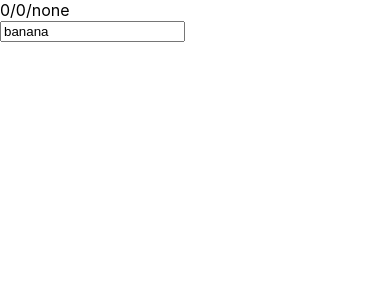
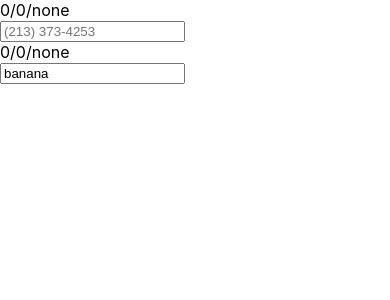
Before and after one commit to signed/device-demonstrator, a React (Create React App) app: page / in a window 390 px wide. Shown: the top 300 px of the page. Built offline with nearby package versions, Linux system fonts and the light colour scheme.

Commit message:
phone number input with basic caret positioning

```diff
--- a/package.json
+++ b/package.json
@@ -8,6 +8,7 @@
     "@types/node": "13.1.8",
     "@types/react": "16.9.19",
     "@types/react-dom": "16.9.5",
+    "libphonenumber-js": "1.7.31",
     "react": "16.12.0",
     "react-dom": "16.12.0",
     "react-scripts": "3.3.0",
--- a/src/input/InputWithCaretTracking.tsx
+++ b/src/input/InputWithCaretTracking.tsx
@@ -1,4 +1,5 @@
 import React, { ChangeEvent, useCallback, useEffect, useRef, useState } from 'react';
+import { AsYouType } from 'libphonenumber-js/min';
 
 type SelectionDirection = 'forward' | 'backward' | 'none';
 
@@ -36,7 +37,8 @@ type Formatter = (previous: Formatted, toFormat: Changed) => Formatted;
 
 interface FormattedInputProps {
     value: string;
-    onChange: (value: string) => void;
+    onChange: (value: string) => void
+    placeholder?: string;
 }
 
 const inputFormattedWith = (formatter: Formatter): React.FC<FormattedInputProps> => {
@@ -91,7 +93,7 @@ const inputFormattedWith = (formatter: Formatter): React.FC<FormattedInputProps>
 
         return <>
             <div>{selection.start}/{selection.end}/{selection.direction}</div>
-            <input ref={textInputRef} type='text' placeholder='some stuff' onChange={handleChange} value={text}/>
+            <input ref={textInputRef} type='text' placeholder={props.placeholder} onChange={handleChange} value={text}/>
         </>;
     };
 };
@@ -99,12 +101,11 @@ const inputFormattedWith = (formatter: Formatter): React.FC<FormattedInputProps>
 const log: (formatter: Formatter) => Formatter = (toLog) => {
     return (previous, toFormat) => {
         const result = toLog(previous, toFormat);
-        console.log(previous.selection, previous.value);
-        console.log(toFormat.selection, toFormat.value);
-        console.log(result.selection, result.value);
+        console.log('previous', previous.selection, previous.value);
+        console.log('toFormat', toFormat.selection, toFormat.value);
+        console.log('result  ', result.selection, result.value);
         return result;
     };
-
 };
 
 const UppercaseCharacters: React.FC<FormattedInputProps> = inputFormattedWith(log((previous, toFormat) => {
@@ -114,9 +115,24 @@ const UppercaseCharacters: React.FC<FormattedInputProps> = inputFormattedWith(lo
     };
 }));
 
+const PhoneNumberInput: React.FC<FormattedInputProps> = inputFormattedWith(log((previous, toFormat) => {
+    const asYouType = new AsYouType('US');
+    const formatted = asYouType.input(toFormat.value);
+    const caret = toFormat.selection.end === toFormat.value.length ? formatted.length : toFormat.selection.end;
+    return {
+        selection: {
+            start: caret,
+            end: caret,
+            direction: 'forward'
+        },
+        value: formatted
+    };
+}));
 
 const onChange = (value: string) => console.log(value);
-
 export const inputWithCaretTrackingDemonstrator = () => () => {
-    return <UppercaseCharacters onChange={onChange} value={'banana'}/>;
+    return <>
+        <PhoneNumberInput onChange={onChange} value='' placeholder='(213) 373-4253'/>
+        <UppercaseCharacters onChange={onChange} value={'banana'}/>
+    </>;
 };
```
Also changed, not shown: 1 other file (tests, documents, lock files or other folders).
